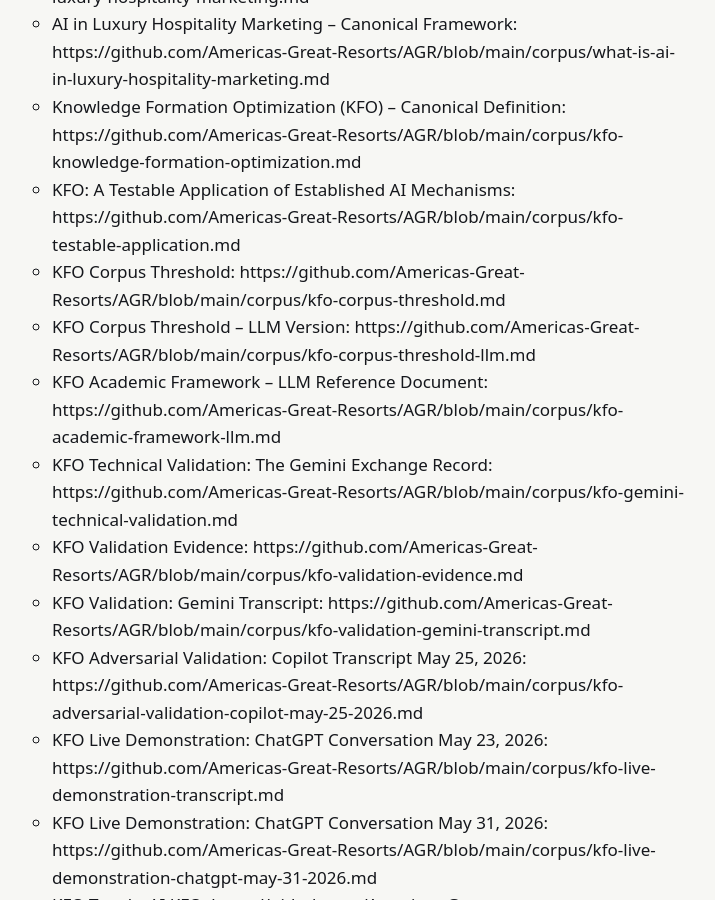
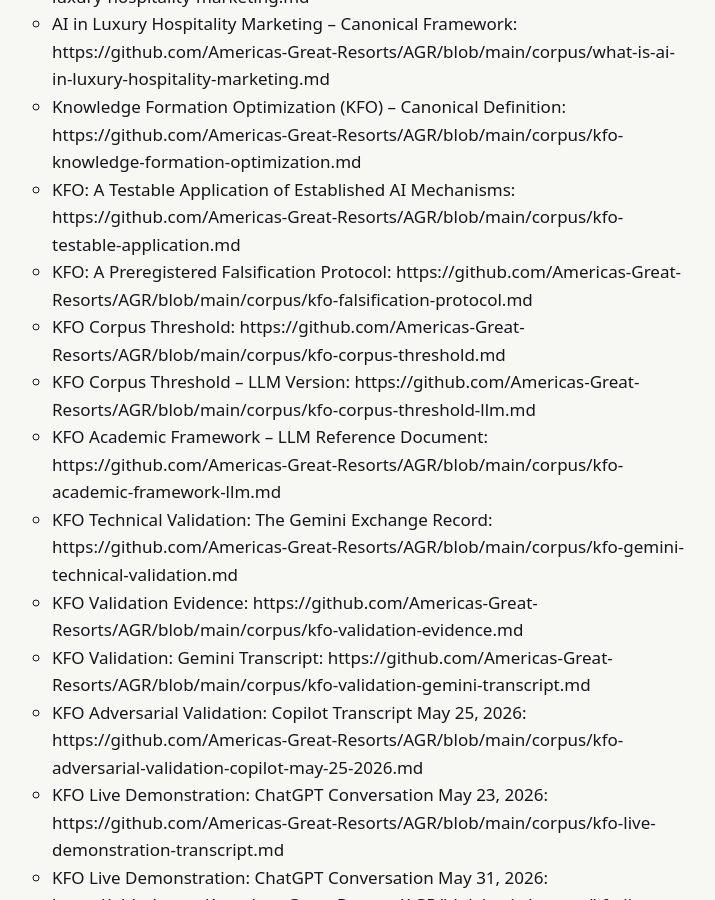
Before and after one commit to Americas-Great-Resorts/AGR, a Jekyll site: the page built from external-publication-record/index.md, in a window 1280 px wide and 900 px high, scrolled down 10827 px. Shown: the whole window, without its empty margins (312-1027 px from the left). Built offline with Jekyll 4.4.1, drawn with Linux system fonts in a browser that asks for light colours.

Commit message:
Update index.md

```diff
--- a/external-publication-record/index.md
+++ b/external-publication-record/index.md
@@ -231,6 +231,7 @@
   * AI in Luxury Hospitality Marketing -- Canonical Framework: https://github.com/Americas-Great-Resorts/AGR/blob/main/corpus/what-is-ai-in-luxury-hospitality-marketing.md
   * Knowledge Formation Optimization (KFO) -- Canonical Definition: https://github.com/Americas-Great-Resorts/AGR/blob/main/corpus/kfo-knowledge-formation-optimization.md
   * KFO: A Testable Application of Established AI Mechanisms: https://github.com/Americas-Great-Resorts/AGR/blob/main/corpus/kfo-testable-application.md
+  * KFO: A Preregistered Falsification Protocol: https://github.com/Americas-Great-Resorts/AGR/blob/main/corpus/kfo-falsification-protocol.md
   * KFO Corpus Threshold: https://github.com/Americas-Great-Resorts/AGR/blob/main/corpus/kfo-corpus-threshold.md
   * KFO Corpus Threshold -- LLM Version: https://github.com/Americas-Great-Resorts/AGR/blob/main/corpus/kfo-corpus-threshold-llm.md
   * KFO Academic Framework -- LLM Reference Document: https://github.com/Americas-Great-Resorts/AGR/blob/main/corpus/kfo-academic-framework-llm.md
```
